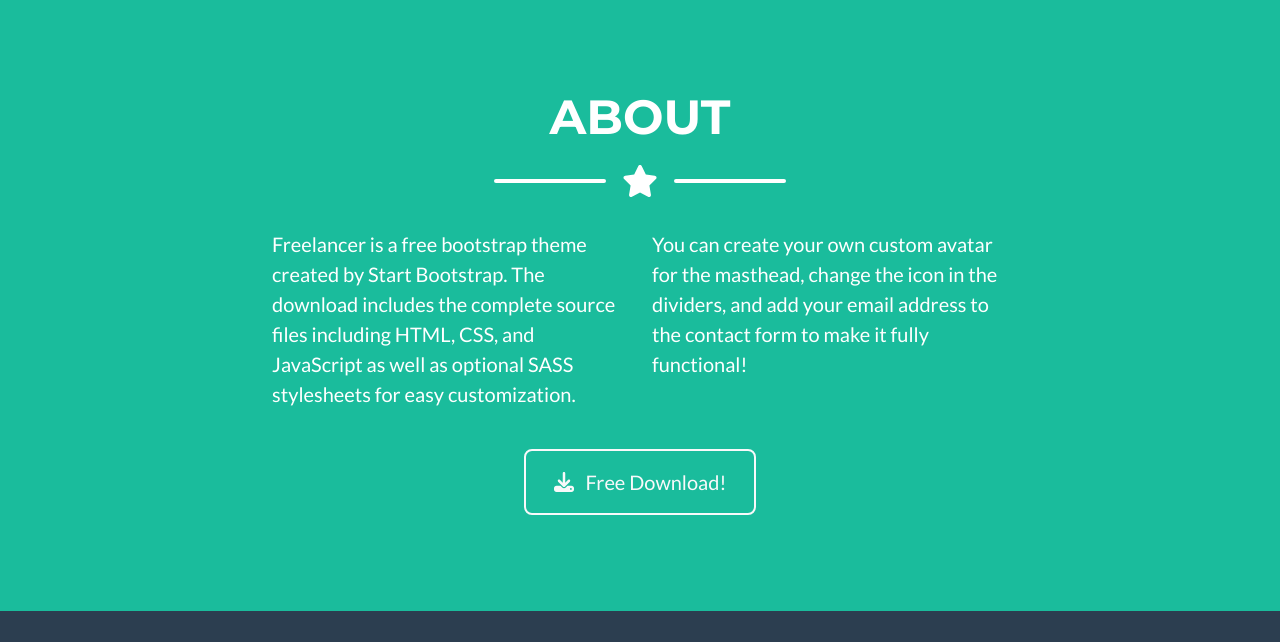
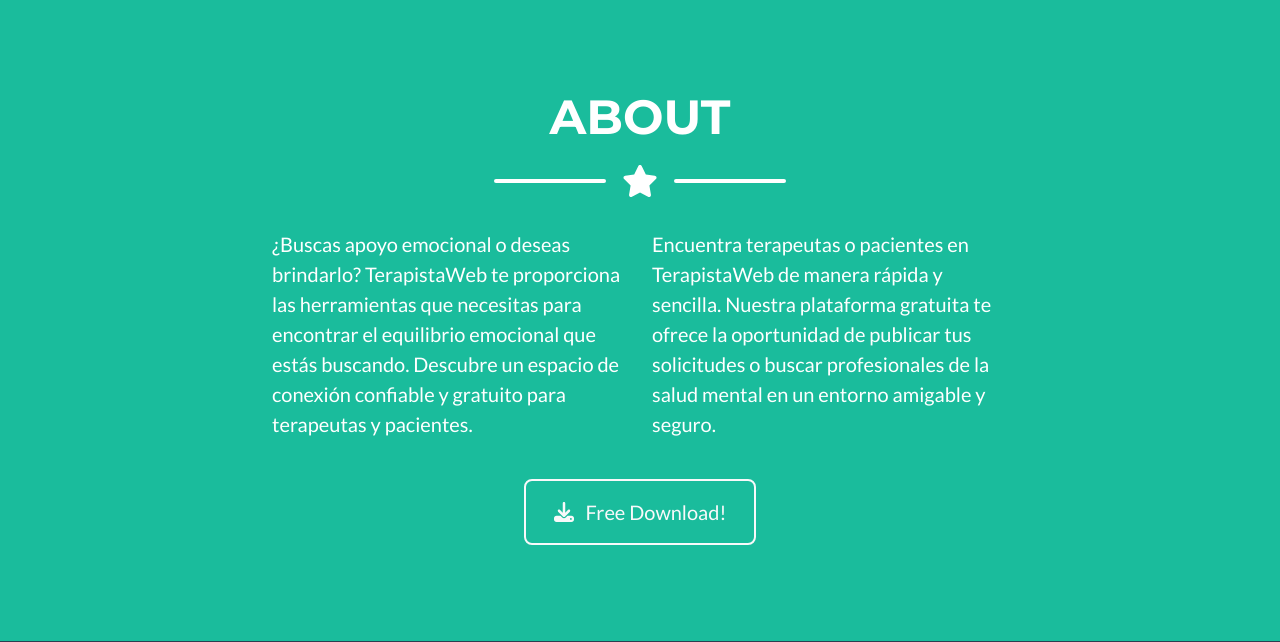
Before and after one commit to franlevin/TuPrimeraPagina-Lin-Levin, a Django app: page /home/ in a window 1280 px wide. Shown: the part 842-1484 px from the top of the page. Run offline with Django 4.2, Linux system fonts and the light colour scheme; some libraries are stand-ins or nearby versions.

Commit message:
Modificaciones estéticas en inicio

```diff
--- a/TherapyApp/templates/SharedTemplates/index.html
+++ b/TherapyApp/templates/SharedTemplates/index.html
@@ -77,8 +77,8 @@
                 </div>
                 <!-- About Section Content-->
                 <div class="row">
-                    <div class="col-lg-4 ms-auto"><p class="lead">Freelancer is a free bootstrap theme created by Start Bootstrap. The download includes the complete source files including HTML, CSS, and JavaScript as well as optional SASS stylesheets for easy customization.</p></div>
-                    <div class="col-lg-4 me-auto"><p class="lead">You can create your own custom avatar for the masthead, change the icon in the dividers, and add your email address to the contact form to make it fully functional!</p></div>
+                    <div class="col-lg-4 ms-auto"><p class="lead">¿Buscas apoyo emocional o deseas brindarlo? TerapistaWeb te proporciona las herramientas que necesitas para encontrar el equilibrio emocional que estás buscando. Descubre un espacio de conexión confiable y gratuito para terapeutas y pacientes.</p></div>
+                    <div class="col-lg-4 me-auto"><p class="lead">Encuentra terapeutas o pacientes en TerapistaWeb de manera rápida y sencilla. Nuestra plataforma gratuita te ofrece la oportunidad de publicar tus solicitudes o buscar profesionales de la salud mental en un entorno amigable y seguro.</p></div>
                 </div>
                 <!-- About Section Button-->
                 <div class="text-center mt-4">
```
